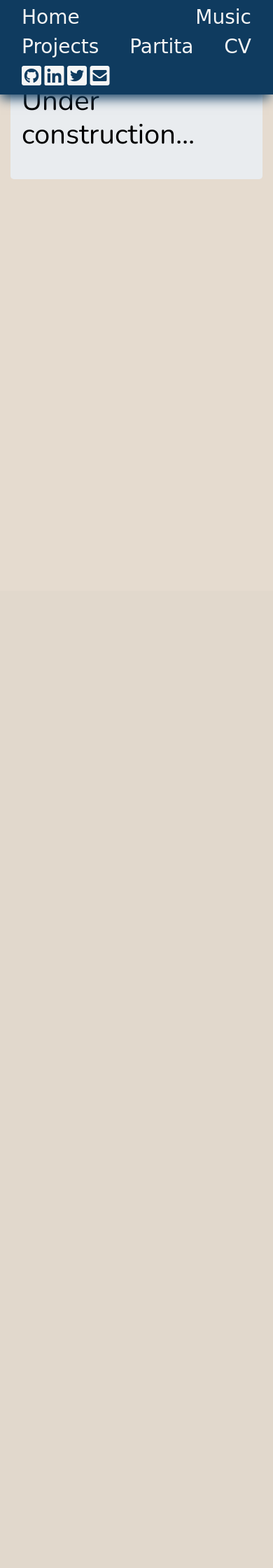
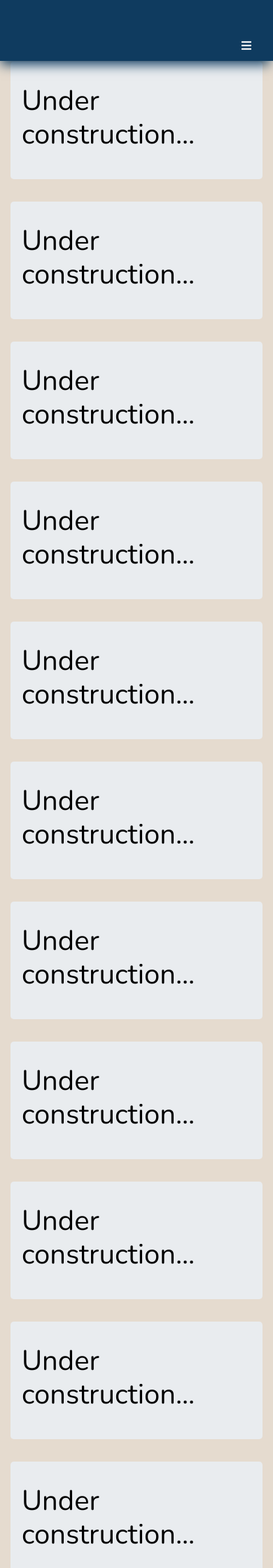
Before and after one commit to LachlanMarnham/PersonalWebsite, a Flask app: template app/templates/cv.html.mako in a window 390 px wide. Shown: the top 2240 px of the page at 70% size. Before the commit the page ends 256 px from the top, so only its background shows below. Run offline with Flask 2, Linux system fonts and the light colour scheme; the template is opened without the code that fills it, so the values that code supplies are empty; some libraries are stand-ins or nearby versions; some web fonts are replaced.

Commit message:
Made navbar hamburger menu almost work for mobile devices

```diff
--- a/app/css/main_site.css
+++ b/app/css/main_site.css
@@ -53,4 +53,34 @@ body {
     box-shadow: -2px 8px 16px -3px #0F3B5F;
     position: fixed!important;
     width: 100%;
+    overflow: hidden;
 }
+
+#icon {
+    display: none;
+}
+
+/* Hide nav bar links when the screen is less than 600px wide */
+@media screen and (max-width: 768px) {
+  #myTopNav a {display: none;}
+  #myTopNav a#icon {
+    float: right;
+    display: block;
+  }
+}
+
+/* The "responsive" class is added to the topnav with JavaScript when the user clicks on the icon.
+   This class makes the topnav look good on small screens (display the links vertically instead of horizontally) */
+@media screen and (max-width: 768px) {
+  #myTopNav.responsive {position: relative;}
+  #myTopNav.responsive #icon {
+    position: absolute;
+    right: 0;
+    top: 0;
+  }
+  #myTopNav.responsive a {
+    float: none;
+    display: block;
+    text-align: left;
+  }
+}
--- a/app/templates/content_base.html.mako
+++ b/app/templates/content_base.html.mako
@@ -15,24 +15,49 @@
     ${parent.css_imports()}
 </%block>
 
+<%block name="javascript_imports">
+    <script type="text/javascript" src="../js/main_site.js"></script>
+</%block>
+
 <%!
     from app.helpers import NavBarMenu
     nav_bar_menu = NavBarMenu()
+    nav_bar_default_class = "navbar navbar-dark navbar-fixed-top text-white nav-extras"
 %>
 
 
-<nav class="navbar navbar-expand-lg navbar-dark  flex-md-row navbar-fixed-top text-white nav-extras" id="topNav">
+## <nav class="navbar navbar-expand-lg navbar-dark flex-md-row navbar-fixed-top text-white nav-extras" id="topNav">
+##     ${make_nav_bar_menu()}
+##     <span class="col-sm-4 ml-auto">
+##         ## padding
+##     </span>
+##     <span class="col-sm-2 ml-auto">
+##     <a class="nav-menu-item" href="https://github.com/LachlanMarnham" target="_blank"><i class="fab fa-github-square fa-2x"></i></a>
+##     <a class="nav-menu-item" href="https://uk.linkedin.com/in/lachlan-marnham-a463b190" target="_blank"><i class="fab fa-linkedin fa-2x"></i></a>
+##     <a class="nav-menu-item" href="https://twitter.com/lachlanmarnham?lang=en" target="_blank"><i class="fab fa-twitter-square fa-2x"></i></a>
+##     <a class="nav-menu-item" href="mailto:lachlan.marnham@gmail.com"><i class="fas fa-envelope-square fa-2x"></i></a>
+##     </span>
+## </nav>
+<div class="${nav_bar_default_class}" id="myTopNav">
     ${make_nav_bar_menu()}
-    <span class="col-sm-4 ml-auto">
-        ## padding
-    </span>
-    <span class="col-sm-2 ml-auto">
-    <a class="nav-menu-item" href="https://github.com/LachlanMarnham" target="_blank"><i class="fab fa-github-square fa-2x"></i></a>
-    <a class="nav-menu-item" href="https://uk.linkedin.com/in/lachlan-marnham-a463b190" target="_blank"><i class="fab fa-linkedin fa-2x"></i></a>
-    <a class="nav-menu-item" href="https://twitter.com/lachlanmarnham?lang=en" target="_blank"><i class="fab fa-twitter-square fa-2x"></i></a>
-    <a class="nav-menu-item" href="mailto:lachlan.marnham@gmail.com"><i class="fas fa-envelope-square fa-2x"></i></a>
-    </span>
-</nav>
+    <div class="col-sm-1 col-xs-12">
+        <a class="nav-menu-item" href="https://github.com/LachlanMarnham" target="_blank"><i class="fab fa-github-square fa-2x"></i></a>
+    </div>
+    <div class="col-sm-1 col-xs-12">
+        <a class="nav-menu-item" href="https://uk.linkedin.com/in/lachlan-marnham-a463b190" target="_blank"><i class="fab fa-linkedin fa-2x"></i></a>
+    </div>
+    <div class="col-sm-1 col-xs-12">
+        <a class="nav-menu-item" href="https://twitter.com/lachlanmarnham?lang=en" target="_blank"><i class="fab fa-twitter-square fa-2x"></i></a>
+    </div>
+    <div class="col-sm-1 col-xs-12">
+        <a class="nav-menu-item" href="mailto:lachlan.marnham@gmail.com"><i class="fas fa-envelope-square fa-2x"></i></a>
+    </div>
+    <div class="col-sm-1 col-xs-12">
+        <a class="nav-menu-item" href="javascript:void(0);" id="icon" onclick="myFunction('${nav_bar_default_class}')">
+            <i class="fa fa-bars"></i>
+        </a>
+    </div>
+</div>
 
 <br />
 
@@ -45,10 +70,10 @@
 <%def name="make_nav_bar_menu()">
     %for menu_item in nav_bar_menu.items():
         <%
-            menu_item_class = 'nav-menu-item col-sm-1 '
+            menu_item_class = 'nav-menu-item '
             if menu_item.context == current_page_context:
                 menu_item_class += 'nav-menu-item-selected'
         %>
-        <h3><a class="${menu_item_class}" href="${menu_item.url}">${menu_item.title}</a></h3>
+        <div class="col-sm-1 col-xs-12"><h3><a class="${menu_item_class}" href="${menu_item.url}">${menu_item.title}</a></h3></div>
     %endfor
 </%def>
--- a/app/templates/cv.html.mako
+++ b/app/templates/cv.html.mako
@@ -1,3 +1,19 @@
 <%inherit file="content_base.html.mako" />
 
 <div class="jumbotron"><h1>Under construction...</h1></div>
+<div class="jumbotron"><h1>Under construction...</h1></div>
+<div class="jumbotron"><h1>Under construction...</h1></div>
+<div class="jumbotron"><h1>Under construction...</h1></div>
+<div class="jumbotron"><h1>Under construction...</h1></div>
+<div class="jumbotron"><h1>Under construction...</h1></div><div class="jumbotron"><h1>Under construction...</h1></div>
+<div class="jumbotron"><h1>Under construction...</h1></div>
+<div class="jumbotron"><h1>Under construction...</h1></div>
+<div class="jumbotron"><h1>Under construction...</h1></div>
+<div class="jumbotron"><h1>Under construction...</h1></div>
+<div class="jumbotron"><h1>Under construction...</h1></div>
+<div class="jumbotron"><h1>Under construction...</h1></div>
+<div class="jumbotron"><h1>Under construction...</h1></div>
+<div class="jumbotron"><h1>Under construction...</h1></div>
+<div class="jumbotron"><h1>Under construction...</h1></div>
+<div class="jumbotron"><h1>Under construction...</h1></div>
+<div class="jumbotron"><h1>Under construction...</h1></div>
```
